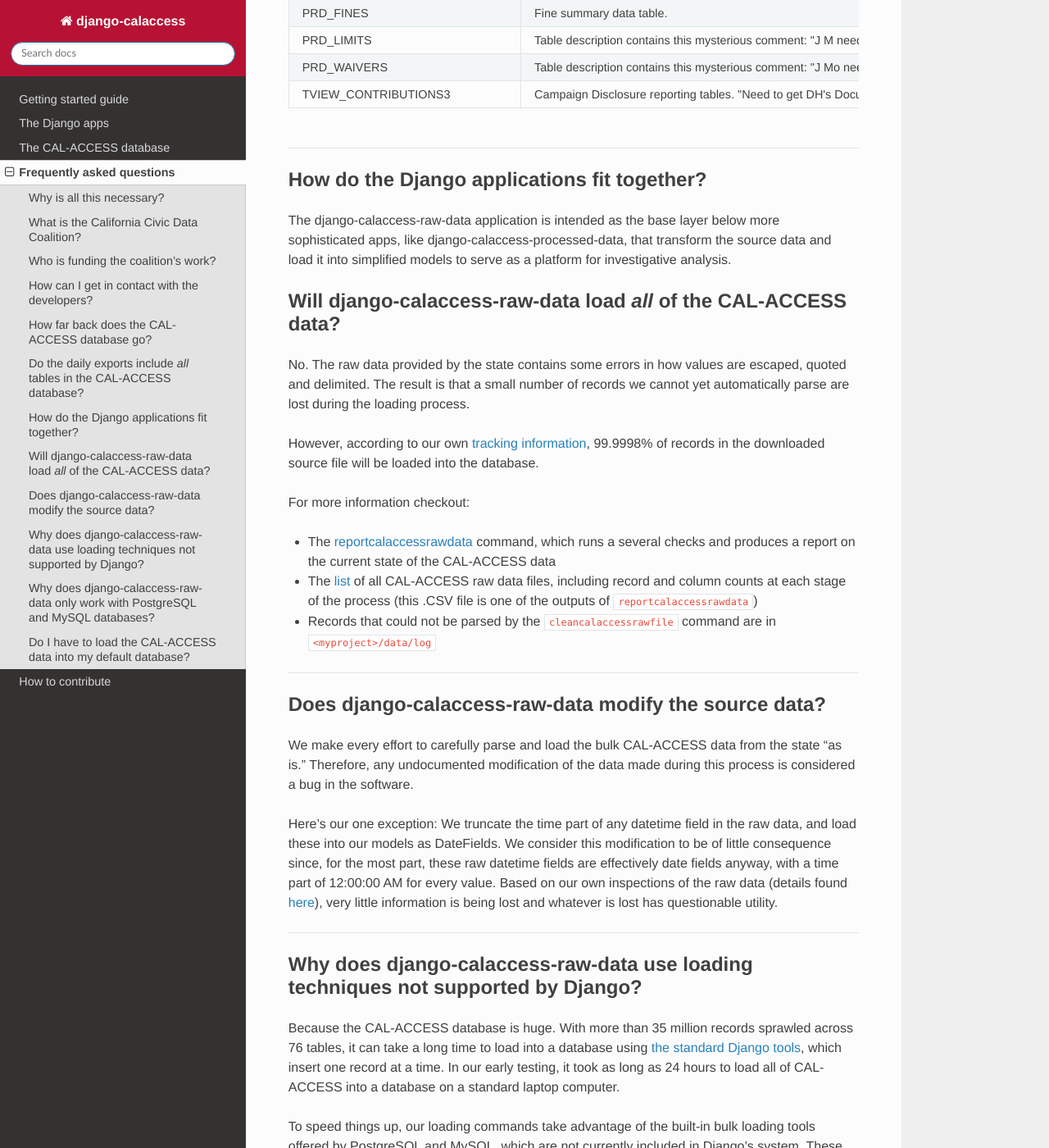
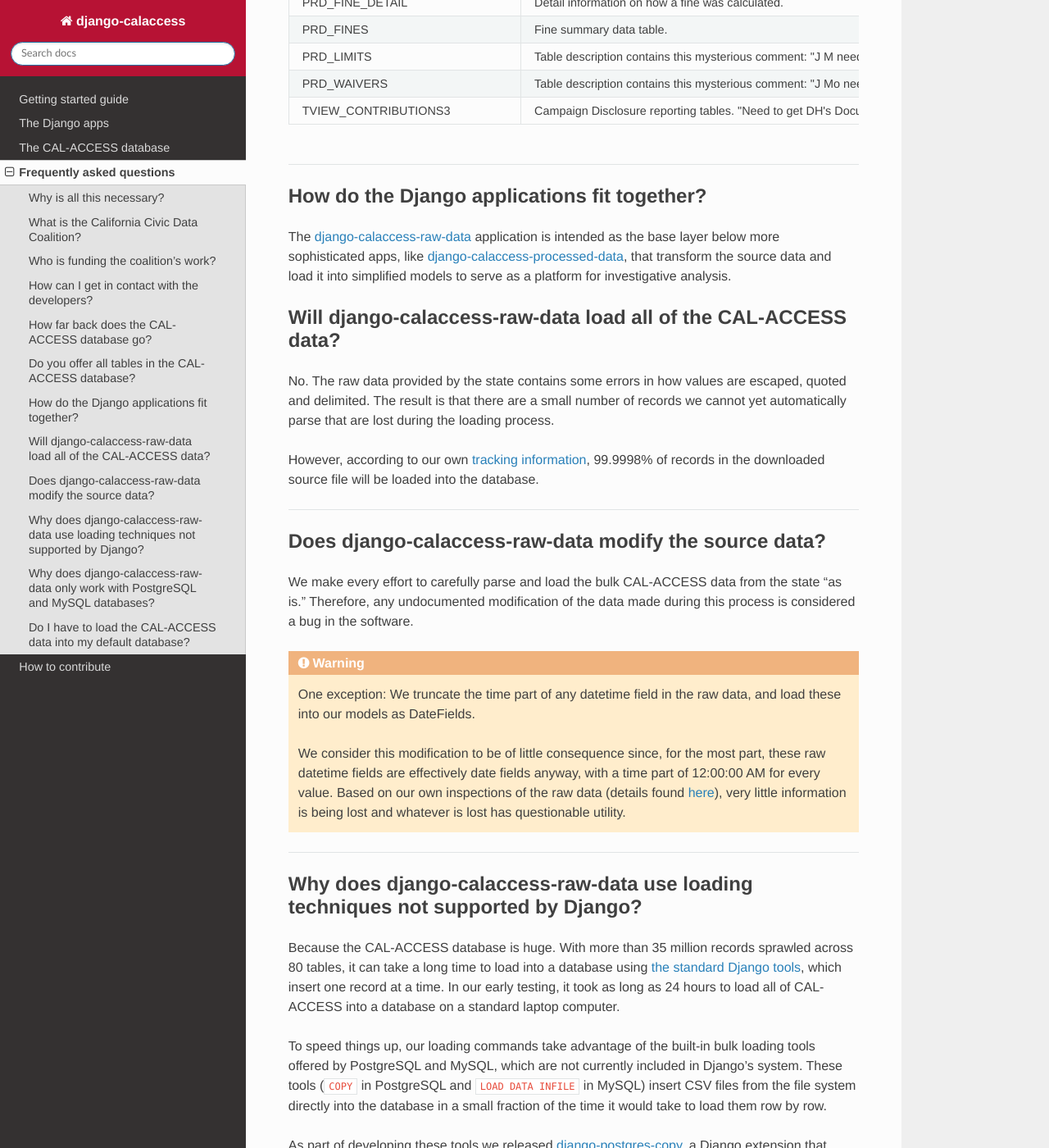
Before and after one commit to palewire/django-calaccess-technical-documentation, a Sphinx documentation site: the page built from docs/faq.rst, in a window 1280 px wide and 1400 px high, scrolled down 2976 px. Shown: the whole window at 82% size. Built offline with Sphinx 7.4.7 and the Read the Docs theme 2.0.0, drawn with Linux system fonts in a browser that asks for light colours; some of the changed text lies outside the part shown.

Commit message:
More FAQ clean up

```diff
--- a/docs/faq.rst
+++ b/docs/faq.rst
@@ -69,16 +69,30 @@ should start from that date, the documentation says.
 
 ----------------------
 
-Do the daily exports include *all* tables in the CAL-ACCESS database?
----------------------------------------------------------------------
+Do you offer all tables in the CAL-ACCESS database?
+---------------------------------------------------
 
-No. We've compared the list of tables in the daily exports to what's described in the `official documentation <https://www.documentcloud.org/documents/2711614-CalAccessTablesWeb.html#document/p2>`_ provided by the Secretary of State, there as many 73 tables excluded from the daily exports.
+No. We've compared the list of tables in the daily database dump that powers this project
+to what's described in the `official CAL-ACCESS documentation <https://www.documentcloud.org/documents/2711614-CalAccessTablesWeb.html#document/p2>`_
+and found there are as many 73 tables excluded.
 
-Some of these missing tables have names or descriptions suggesting they could contain sensitive information, such as user credentials and bank account numbers. It's understandable that these tables would not be released.
+Some of these missing tables have names or descriptions suggesting they could
+contain sensitive information, such as user credentials and bank account numbers.
 
-However, many of these tables contain information that should be publicly available. For instance, there's a series of tables that describe elections, races and candidates that are not included in the daily exports, even though the list of candidates for the current election is `published <http://cal-access.ss.ca.gov/Campaign/Candidates/#assembly>`_ on the CAL-ACCESS website.
+It's understandable that these tables would not be released.
 
-When we `reached out <https://github.com/california-civic-data-coalition/django-calaccess-raw-data/issues/62#issuecomment-58655390>`_ to the Secretary of State, asking that they include any elections-related tables in the daily exports, we were told that "[g]iven our current resource constraints, staff cannot modify the database export to include that other data."
+However, many of these tables contain information that we believe should be
+publicly available.
+
+For instance, there is a series of tables that describe
+elections, races and candidates that are not included in the daily exports,
+even though the list of candidates for the current election is
+`published <http://cal-access.ss.ca.gov/Campaign/Candidates/#assembly>`_ on the CAL-ACCESS website.
+
+When we `reached out <https://github.com/california-civic-data-coalition/django-calaccess-raw-data/issues/62#issuecomment-58655390>`_
+to the California Secretary of State, asking that they include any elections-related
+tables in the daily dumps, we were told that "[g]iven our current resource constraints,
+staff cannot modify the database export to include that other data."
 
 Here's a sampling of missing tables we think should be made public:
 
@@ -223,25 +237,20 @@ Here's a sampling of missing tables we think should be made public:
 How do the Django applications fit together?
 --------------------------------------------
 
-The django-calaccess-raw-data application is intended as the base layer below more sophisticated apps,
-like django-calaccess-processed-data, that transform the source data and load it into simplified models to serve as a
+The :doc:`/apps/calaccess_raw` application is intended as the base layer below more sophisticated apps,
+like :doc:`/apps/calaccess_processed`, that transform the source data and load it into simplified models to serve as a
 platform for investigative analysis.
 
 
-Will django-calaccess-raw-data load *all* of the CAL-ACCESS data?
------------------------------------------------------------------
+Will django-calaccess-raw-data load all of the CAL-ACCESS data?
+---------------------------------------------------------------
 
-No. The raw data provided by the state contains some errors in how values are escaped, quoted and delimited. The result is that a small number of records we
-cannot yet automatically parse are lost during the loading process.
+No. The raw data provided by the state contains some errors in how values are escaped,
+quoted and delimited. The result is that there are a small number of records we
+cannot yet automatically parse that are lost during the loading process.
 
 However, according to our own `tracking information <http://django-calaccess-raw-data.californiacivicdata.org/en/latest/tracking.html>`_,
 99.9998% of records in the downloaded source file will be loaded into the database.
-
-For more information checkout:
-
-* The `reportcalaccessrawdata <http://django-calaccess-raw-data.californiacivicdata.org/en/latest/managementcommands.html#reportcalaccessrawdata>`_ command, which runs a several checks and produces a report on the current state of the CAL-ACCESS data
-* The `list <http://django-calaccess-raw-data.californiacivicdata.org/en/latest/calaccess_raw_files_report.csv>`_ of all CAL-ACCESS raw data files, including record and column counts at each stage of the process (this .CSV file is one of the outputs of ``reportcalaccessrawdata``)
-* Records that could not be parsed by the ``cleancalaccessrawfile`` command are in ``<myproject>/data/log``
 
 ----------------------
 
@@ -249,9 +258,20 @@ For more information checkout:
 Does django-calaccess-raw-data modify the source data?
 ------------------------------------------------------
 
-We make every effort to carefully parse and load the bulk CAL-ACCESS data from the state "as is." Therefore, any undocumented modification of the data made during this process is considered a bug in the software.
+We make every effort to carefully parse and load the bulk CAL-ACCESS data from
+the state "as is." Therefore, any undocumented modification of the data made
+during this process is considered a bug in the software.
 
-Here's our one exception: We truncate the time part of any datetime field in the raw data, and load these into our models as DateFields. We consider this modification to be of little consequence since, for the most part, these raw datetime fields are effectively date fields anyway, with a time part of 12:00:00 AM for every value. Based on our own inspections of the raw data (details found `here <https://github.com/california-civic-data-coalition/django-calaccess-raw-data/issues/1457>`_), very little information is being lost and whatever is lost has questionable utility.
+.. warning::
+
+    One exception: We truncate the time part of any datetime field in the raw data,
+    and load these into our models as DateFields.
+
+    We consider this modification to
+    be of little consequence since, for the most part, these raw datetime fields
+    are effectively date fields anyway, with a time part of 12:00:00 AM for every value.
+    Based on our own inspections of the raw data (details found `here <https://github.com/california-civic-data-coalition/django-calaccess-raw-data/issues/1457>`_),
+    very little information is being lost and whatever is lost has questionable utility.
 
 ----------------------
 
@@ -259,7 +279,7 @@ Here's our one exception: We truncate the time part of any datetime field in the
 Why does django-calaccess-raw-data use loading techniques not supported by Django?
 ----------------------------------------------------------------------------------
 
-Because the CAL-ACCESS database is huge. With more than 35 million records sprawled across 76 tables,
+Because the CAL-ACCESS database is huge. With more than 35 million records sprawled across 80 tables,
 it can take a long time to load into a database using `the standard Django tools <https://docs.djangoproject.com/es/1.9/topics/db/queries/#creating-objects>`_,
 which insert one record at a time. In our early testing, it took as long as 24 hours to load all of CAL-ACCESS
 into a database on a standard laptop computer.
@@ -291,7 +311,7 @@ and Microsoft SQL Server. But we haven't got there yet.
 Do I have to load the CAL-ACCESS data into my default database?
 ---------------------------------------------------------------
 
-No, django-calaccess-raw-data supports the use of automatic database routing,
+No, :doc:`/apps/calaccess_raw` supports the use of automatic database routing,
 which Django's own documentation describes as "the easiest way to use multiple databases".
 
 If you fall into this category, first of all, be sure you've carefully read
```
